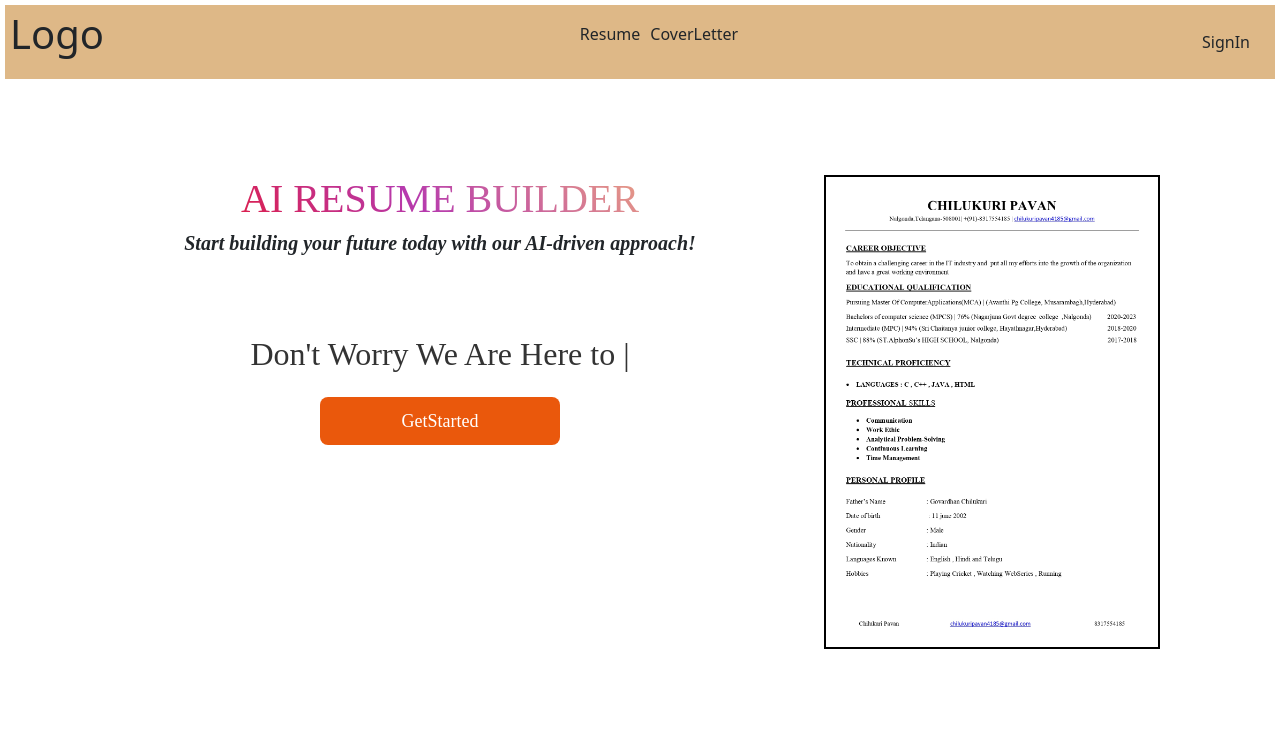
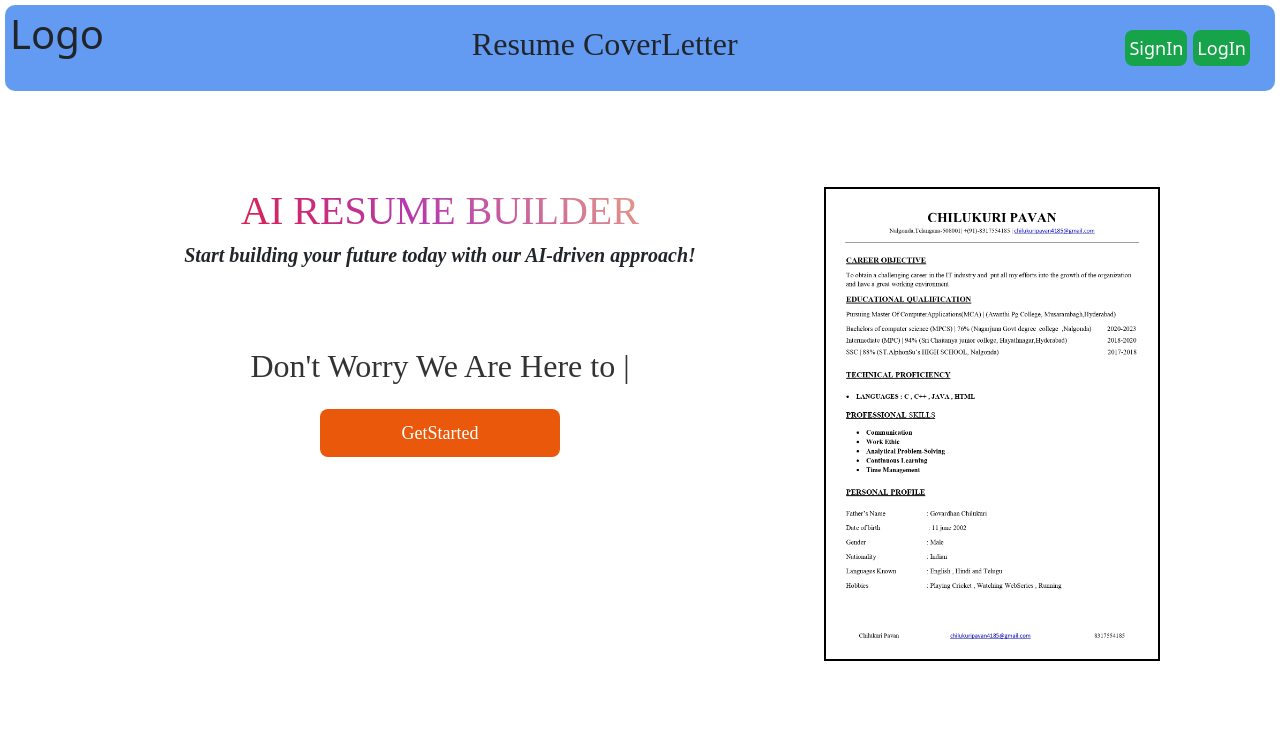
Before and after one commit to SridharGoli2662/ResumeBuilderAI, a React (Vite) app: page / in a window 1280 px wide. Shown: the top 751 px of the page. Built offline with nearby package versions, Linux system fonts and the light colour scheme; no server answers.

Commit message:
header done

```diff
--- a/src/components/LandingPage.jsx
+++ b/src/components/LandingPage.jsx
@@ -17,14 +17,26 @@ export function LandingPage() {
         <div>
           <h1>Logo</h1>
         </div>
-        <div style={{ alignContent: "center" }}>
-          <ul>
+        <div style={{ alignContent: "center", fontFamily: "Copperplate" }}>
+          {/* <ul>
             <li>Resume</li>
             <li>CoverLetter</li>
-          </ul>
+          </ul> */}
+          <h2>Resume CoverLetter</h2>
         </div>
-        <div style={{ alignContent: "center", margin: "20px" }}>
-          <button>SignIn</button>
+        <div
+          style={{
+            alignContent: "center",
+            margin: "20px",
+            display: "flex",
+          }}
+        >
+          <button className="px-1 py-1   text-lg font-medium text-white bg-green-600 hover:bg-green-800 focus:ring-4 focus:outline-none focus:ring-green-300 w-30 rounded-lg text-center mr-1.5">
+            SignIn
+          </button>
+          <button className="px-1 py-1   text-lg font-medium text-white bg-green-600 hover:bg-green-800 focus:ring-4 focus:outline-none focus:ring-green-300 w-30 rounded-lg text-center">
+            LogIn
+          </button>
         </div>
       </Landing>
       <DemoPiece>
@@ -78,17 +90,18 @@ export function LandingPage() {
 }
 const Landing = styled.div`
   display: flex;
-  background-color: burlywood;
+  background-color: #639af2;
   justify-content: space-between;
   margin: 5px;
   padding: 5px;
+  border-radius: 10px;
 
   /* margin: 5px; */
-  ul {
-    list-style: none;
-    display: flex;
-    gap: 10px;
-  }
+  // ul {
+  //   list-style: none;
+  //   display: flex;
+  //   gap: 10px;
+  // }
 `;
 const DemoPiece = styled.div`
   margin: 6rem auto;
```
